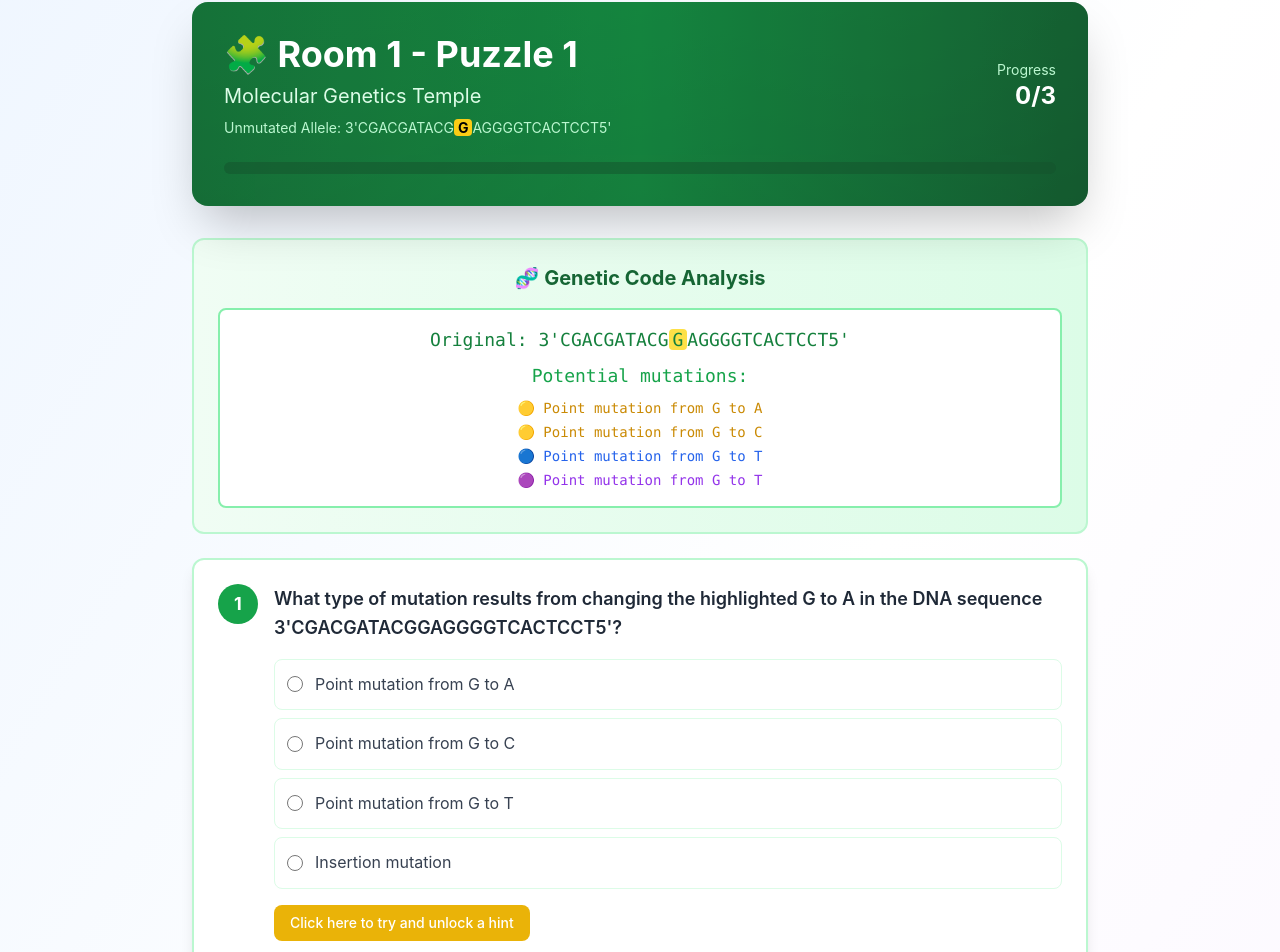
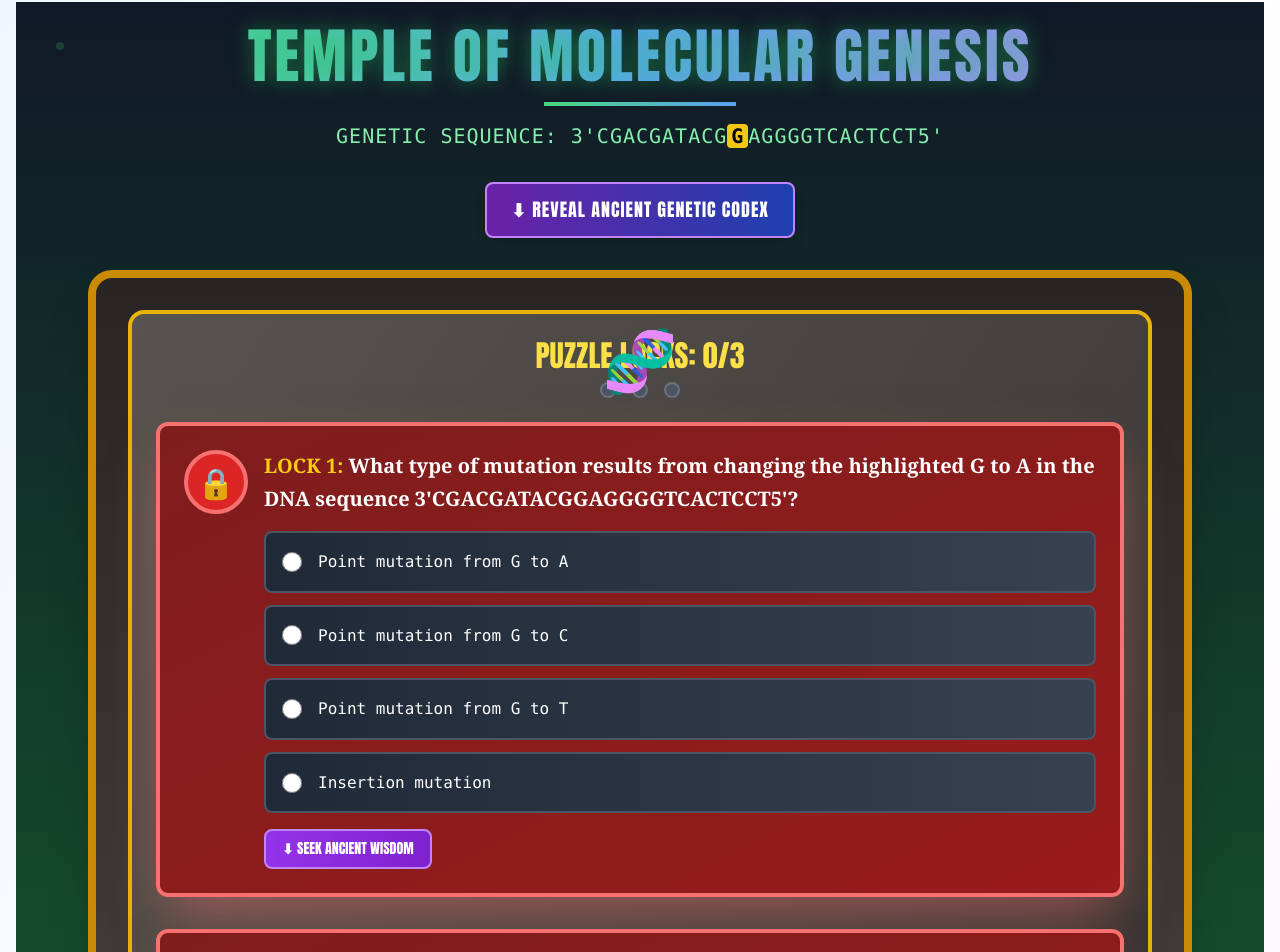
Before and after one commit to Rrivard5/Genetics-Puzzle-Game-1.1, a React (Vite) app: page /room1 in a window 1280 px wide. Shown: the part 100-1052 px from the top of the page. Built offline with nearby package versions, Linux system fonts and the light colour scheme.

Commit message:
Update Room1.jsx
Trying to make more pretty and include table

```diff
--- a/src/pages/Room1.jsx
+++ b/src/pages/Room1.jsx
@@ -8,6 +8,7 @@ export default function Room1() {
   const [error, setError] = useState(null)
   const [isSubmitting, setIsSubmitting] = useState(false)
   const [showHint, setShowHint] = useState({})
+  const [showGeneticCode, setShowGeneticCode] = useState(false)
   const navigate = useNavigate()
   const { setRoomUnlocked, setCurrentProgress } = useGame()
 
@@ -23,12 +24,12 @@ export default function Room1() {
   const handleSubmit = async () => {
     const unanswered = puzzles.find(p => !responses[p.id])
     if (unanswered) {
-      setError('Please answer all questions before submitting.')
+      setError('ALL PUZZLE LOCKS MUST BE ACTIVATED TO PROCEED')
       return
     }
 
     setIsSubmitting(true)
-    await new Promise(resolve => setTimeout(resolve, 500))
+    await new Promise(resolve => setTimeout(resolve, 1000))
 
     const allCorrect = puzzles.every(p => p.answer === responses[p.id])
 
@@ -37,80 +38,172 @@ export default function Room1() {
       setCurrentProgress(25)
       navigate('/room2')
     } else {
-      setError('Unfortunately, the code you put into the door was incorrect and the door does not budge when you push on it. Check your answers and try again. Remember, you can ask for a hint.')
+      setError('ANCIENT LOCKS REMAIN SEALED. THE SPIRITS REJECT YOUR ANSWERS. SEEK THE TRUTH IN THE GENETIC CODEX.')
     }
 
     setIsSubmitting(false)
   }
 
   const answeredCount = Object.keys(responses).length
-  const progressPercentage = (answeredCount / puzzles.length) * 100
+  const isLockSolved = (puzzleId) => responses[puzzleId] === puzzles.find(p => p.id === puzzleId)?.answer
 
   return (
-    <div className="max-w-4xl mx-auto">
-      {/* Room Header with Jungle Theme */}
-      <div className="relative bg-gradient-to-r from-green-800 via-green-700 to-green-900 text-white rounded-2xl p-8 mb-8 shadow-2xl overflow-hidden">
-        {/* Jungle Pattern Overlay */}
+    <div className="min-h-screen bg-gradient-to-b from-gray-900 via-green-900 to-black relative overflow-hidden">
+      {/* Animated Background Elements */}
       <div className="absolute inset-0 opacity-20">
-          <div className="absolute inset-0 bg-gradient-to-br from-green-600 to-green-800"></div>
-          <div className="absolute inset-0 bg-[radial-gradient(circle_at_20%_50%,rgba(34,197,94,0.3),transparent_50%)]"></div>
-          <div className="absolute inset-0 bg-[radial-gradient(circle_at_80%_20%,rgba(34,197,94,0.3),transparent_50%)]"></div>
+        <div className="absolute top-10 left-10 w-2 h-2 bg-green-400 rounded-full animate-pulse"></div>
+        <div className="absolute top-32 right-20 w-1 h-1 bg-blue-400 rounded-full animate-ping"></div>
+        <div className="absolute bottom-20 left-32 w-1 h-1 bg-yellow-400 rounded-full animate-pulse"></div>
+        <div className="absolute top-1/2 right-10 w-2 h-2 bg-purple-400 rounded-full animate-ping"></div>
       </div>
 
-        <div className="relative z-10 flex items-center justify-between flex-wrap gap-4">
-          <div>
-            <h1 className="text-3xl md:text-4xl font-bold mb-2">🧩 Room 1 - Puzzle 1</h1>
-            <p className="text-xl text-green-100">Molecular Genetics Temple</p>
-            <p className="text-sm text-green-200 mt-2">Unmutated Allele: 3'CGACGATACG<span className="bg-yellow-400 text-black px-1 rounded font-bold">G</span>AGGGGTCACTCCT5'</p>
+      <div className="relative z-10 max-w-6xl mx-auto p-6">
+        {/* Temple Header */}
+        <div className="text-center mb-8">
+          <h1 className="text-6xl font-bold mb-4 text-transparent bg-clip-text bg-gradient-to-r from-green-400 via-blue-400 to-purple-400"
+              style={{ fontFamily: 'Impact, "Arial Black", sans-serif', letterSpacing: '3px', textShadow: '0 0 20px rgba(34, 197, 94, 0.5)' }}>
+            TEMPLE OF MOLECULAR GENESIS
+          </h1>
+          <div className="h-1 w-48 mx-auto bg-gradient-to-r from-green-400 to-blue-400 mb-4 animate-pulse"></div>
+          <p className="text-xl text-green-300 font-mono tracking-wider">
+            GENETIC SEQUENCE: 3'CGACGATACG<span className="bg-yellow-400 text-black px-1 rounded font-bold animate-pulse">G</span>AGGGGTCACTCCT5'
+          </p>
         </div>
-          <div className="text-right">
-            <div className="text-sm text-green-200">Progress</div>
-            <div className="text-2xl font-bold">{answeredCount}/{puzzles.length}</div>
+
+        {/* Genetic Code Table */}
+        <div className="mb-8 flex justify-center">
+          <button
+            onClick={() => setShowGeneticCode(!showGeneticCode)}
+            className="bg-gradient-to-r from-purple-800 to-blue-800 text-white px-6 py-3 rounded-lg font-bold text-lg border-2 border-purple-400 hover:border-purple-300 transition-all transform hover:scale-105 shadow-lg"
+            style={{ fontFamily: 'Impact, "Arial Black", sans-serif', letterSpacing: '1px' }}
+          >
+            {showGeneticCode ? '⬆ HIDE' : '⬇ REVEAL'} ANCIENT GENETIC CODEX
+          </button>
+        </div>
+
+        {showGeneticCode && (
+          <div className="mb-8 bg-gradient-to-br from-indigo-900 via-purple-900 to-black border-4 border-purple-400 rounded-xl p-6 shadow-2xl">
+            <h3 className="text-center text-2xl font-bold text-purple-300 mb-4" style={{ fontFamily: 'Impact, "Arial Black", sans-serif' }}>
+              🧬 ALIEN GENETIC TRANSLATION MATRIX 🧬
+            </h3>
+            <div className="overflow-x-auto">
+              <table className="w-full border-collapse">
+                <thead>
+                  <tr>
+                    <th className="border-2 border-purple-400 p-2 text-center bg-gradient-to-br from-purple-800 to-indigo-800">
+                      <div className="text-purple-200 font-bold">Second letter</div>
+                    </th>
+                    <th className="border-2 border-purple-400 p-2 bg-blue-800 text-white font-bold">U</th>
+                    <th className="border-2 border-purple-400 p-2 bg-yellow-700 text-white font-bold">C</th>
+                    <th className="border-2 border-purple-400 p-2 bg-green-700 text-white font-bold">A</th>
+                    <th className="border-2 border-purple-400 p-2 bg-purple-700 text-white font-bold">G</th>
+                    <th className="border-2 border-purple-400 p-2 text-center bg-gradient-to-br from-purple-800 to-indigo-800">
+                      <div className="text-purple-200 font-bold">Third letter</div>
+                    </th>
+                  </tr>
+                </thead>
+                <tbody className="text-sm font-mono">
+                  <tr>
+                    <td rowSpan="4" className="border-2 border-purple-400 p-2 text-center bg-blue-800 text-white font-bold">U</td>
+                    <td className="border border-purple-400 p-1 bg-gray-800 text-white">UUU<br/>UUC} <span className="text-yellow-300">Phe</span></td>
+                    <td className="border border-purple-400 p-1 bg-gray-800 text-white">UCU<br/>UCC<br/>UCA<br/>UCG} <span className="text-yellow-300">Ser</span></td>
+                    <td className="border border-purple-400 p-1 bg-gray-800 text-white">UAU<br/>UAC} <span className="text-yellow-300">Tyr</span><br/>UAA <span className="text-red-400">Stop</span><br/>UAG <span className="text-red-400">Stop</span></td>
+                    <td className="border border-purple-400 p-1 bg-gray-800 text-white">UGU<br/>UGC} <span className="text-yellow-300">Cys</span><br/>UGA <span className="text-red-400">Stop</span><br/>UGG <span className="text-yellow-300">Trp</span></td>
+                    <td rowSpan="4" className="border-2 border-purple-400 p-2 text-center bg-purple-800 text-white font-bold">U<br/>C<br/>A<br/>G</td>
+                  </tr>
+                  <tr>
+                    <td className="border border-purple-400 p-1 bg-gray-800 text-white">UUA<br/>UUG} <span className="text-yellow-300">Leu</span></td>
+                    <td className="border border-purple-400 p-1 bg-gray-800 text-white"></td>
+                    <td className="border border-purple-400 p-1 bg-gray-800 text-white"></td>
+                    <td className="border border-purple-400 p-1 bg-gray-800 text-white"></td>
+                  </tr>
+                  <tr>
+                    <td rowSpan="4" className="border-2 border-purple-400 p-2 text-center bg-yellow-700 text-white font-bold">C</td>
+                    <td className="border border-purple-400 p-1 bg-gray-800 text-white">CUU<br/>CUC<br/>CUA<br/>CUG} <span className="text-yellow-300">Leu</span></td>
+                    <td className="border border-purple-400 p-1 bg-gray-800 text-white">CCU<br/>CCC<br/>CCA<br/>CCG} <span className="text-yellow-300">Pro</span></td>
+                    <td className="border border-purple-400 p-1 bg-gray-800 text-white">CAU<br/>CAC} <span className="text-yellow-300">His</span><br/>CAA<br/>CAG} <span className="text-yellow-300">Gln</span></td>
+                    <td className="border border-purple-400 p-1 bg-gray-800 text-white">CGU<br/>CGC<br/>CGA<br/>CGG} <span className="text-yellow-300">Arg</span></td>
+                  </tr>
+                  <tr>
+                    <td rowSpan="4" className="border-2 border-purple-400 p-2 text-center bg-green-700 text-white font-bold">A</td>
+                    <td className="border border-purple-400 p-1 bg-gray-800 text-white">AUU<br/>AUC<br/>AUA} <span className="text-yellow-300">Ile</span><br/><span className="text-red-300">AUG</span> <span className="text-yellow-300">Met</span></td>
+                    <td className="border border-purple-400 p-1 bg-gray-800 text-white">ACU<br/>ACC<br/>ACA<br/>ACG} <span className="text-yellow-300">Thr</span></td>
+                    <td className="border border-purple-400 p-1 bg-gray-800 text-white">AAU<br/>AAC} <span className="text-yellow-300">Asn</span><br/>AAA<br/>AAG} <span className="text-yellow-300">Lys</span></td>
+                    <td className="border border-purple-400 p-1 bg-gray-800 text-white">AGU<br/>AGC} <span className="text-yellow-300">Ser</span><br/>AGA<br/>AGG} <span className="text-yellow-300">Arg</span></td>
+                  </tr>
+                  <tr>
+                    <td rowSpan="4" className="border-2 border-purple-400 p-2 text-center bg-purple-700 text-white font-bold">G</td>
+                    <td className="border border-purple-400 p-1 bg-gray-800 text-white">GUU<br/>GUC<br/>GUA<br/>GUG} <span className="text-yellow-300">Val</span></td>
+                    <td className="border border-purple-400 p-1 bg-gray-800 text-white">GCU<br/>GCC<br/>GCA<br/>GCG} <span className="text-yellow-300">Ala</span></td>
+                    <td className="border border-purple-400 p-1 bg-gray-800 text-white">GAU<br/>GAC} <span className="text-yellow-300">Asp</span><br/>GAA<br/>GAG} <span className="text-yellow-300">Glu</span></td>
+                    <td className="border border-purple-400 p-1 bg-gray-800 text-white">GGU<br/>GGC<br/>GGA<br/>GGG} <span className="text-yellow-300">Gly</span></td>
+                  </tr>
+                </tbody>
+              </table>
+            </div>
+          </div>
+        )}
+
+        {/* Ancient Door with Puzzle Locks */}
+        <div className="relative">
+          {/* Door Frame */}
+          <div className="bg-gradient-to-b from-stone-800 via-stone-700 to-stone-900 rounded-3xl p-8 border-8 border-yellow-600 shadow-2xl">
+            {/* Door Surface */}
+            <div className="bg-gradient-to-br from-stone-600 via-stone-700 to-stone-800 rounded-2xl p-6 border-4 border-yellow-500 relative">
+
+              {/* Ancient Symbols */}
+              <div className="absolute top-4 left-1/2 transform -translate-x-1/2 text-6xl text-yellow-400 animate-pulse">
+                🧬
+              </div>
+
+              {/* Progress Indicator */}
+              <div className="text-center mb-6">
+                <h2 className="text-3xl font-bold text-yellow-300 mb-2" style={{ fontFamily: 'Impact, "Arial Black", sans-serif' }}>
+                  PUZZLE LOCKS: {answeredCount}/3
+                </h2>
+                <div className="flex justify-center space-x-4">
+                  {puzzles.map((puzzle, index) => (
+                    <div key={puzzle.id} className={`w-4 h-4 rounded-full border-2 ${
+                      isLockSolved(puzzle.id) ? 'bg-green-400 border-green-300 animate-pulse' :
+                      responses[puzzle.id] ? 'bg-yellow-400 border-yellow-300' :
+                      'bg-gray-600 border-gray-500'
+                    }`}></div>
+                  ))}
                 </div>
               </div>
 
-        <div className="relative z-10 mt-6 bg-green-900 bg-opacity-50 rounded-full h-3">
-          <div
-            className="bg-yellow-400 rounded-full h-3 transition-all duration-300"
-            style={{ width: `${progressPercentage}%` }}
-          ></div>
-        </div>
+              {/* Puzzle Locks */}
+              <div className="space-y-8">
+                {puzzles.map((puzzle, index) => (
+                  <div key={puzzle.id} className="relative">
+                    {/* Lock Container */}
+                    <div className={`border-4 rounded-xl p-6 transition-all duration-500 ${
+                      isLockSolved(puzzle.id) ? 'border-green-400 bg-gradient-to-br from-green-900 to-green-800 shadow-green-400/50' :
+                      responses[puzzle.id] ? 'border-yellow-400 bg-gradient-to-br from-yellow-900 to-yellow-800 shadow-yellow-400/50' :
+                      'border-red-400 bg-gradient-to-br from-red-900 to-red-800 shadow-red-400/50'
+                    } shadow-2xl`}>
+
+                      {/* Lock Symbol */}
+                      <div className="flex items-start gap-4">
+                        <div className={`flex-shrink-0 w-16 h-16 rounded-full flex items-center justify-center text-3xl font-bold border-4 ${
+                          isLockSolved(puzzle.id) ? 'bg-green-500 border-green-300 text-white' :
+                          responses[puzzle.id] ? 'bg-yellow-500 border-yellow-300 text-black' :
+                          'bg-red-600 border-red-400 text-white'
+                        }`} style={{ fontFamily: 'Impact, "Arial Black", sans-serif' }}>
+                          {isLockSolved(puzzle.id) ? '🔓' : responses[puzzle.id] ? '🔶' : '🔒'}
                         </div>
 
-      {/* DNA Sequence Display */}
-      <div className="bg-gradient-to-r from-green-50 to-green-100 border-2 border-green-200 rounded-xl p-6 mb-6">
-        <div className="text-center">
-          <h2 className="text-xl font-bold text-green-800 mb-4">🧬 Genetic Code Analysis</h2>
-          <div className="bg-white rounded-lg p-4 font-mono text-lg border-2 border-green-300">
-            <div className="mb-2 text-green-700">Original: 3'CGACGATACG<span className="bg-yellow-300 px-1 rounded">G</span>AGGGGTCACTCCT5'</div>
-            <div className="text-green-600">Potential mutations:</div>
-            <div className="text-sm mt-2 space-y-1">
-              <div className="text-yellow-600">🟡 Point mutation from G to A</div>
-              <div className="text-yellow-600">🟡 Point mutation from G to C</div>
-              <div className="text-blue-600">🔵 Point mutation from G to T</div>
-              <div className="text-purple-600">🟣 Point mutation from G to T</div>
-            </div>
-          </div>
-        </div>
-      </div>
+                        <div className="flex-1">
+                          <h3 className="text-xl font-bold text-white mb-4 leading-relaxed" style={{ fontFamily: 'Georgia, serif' }}>
+                            <span className="text-yellow-400">LOCK {index + 1}:</span> {puzzle.question}
+                          </h3>
 
-      {/* Questions */}
-      <div className="space-y-6">
-        {puzzles.map((puzzle, index) => (
-          <div key={puzzle.id} className="bg-white rounded-xl shadow-lg p-6 border-2 border-green-200">
-            <div className="flex items-start gap-4">
-              <div className="flex-shrink-0 w-10 h-10 bg-green-600 text-white rounded-full flex items-center justify-center font-bold text-lg">
-                {index + 1}
-              </div>
-              <div className="flex-1">
-                <h3 className="text-lg font-semibold text-gray-800 mb-4 leading-relaxed">
-                  {puzzle.question}
-                </h3>
-                <div className="space-y-2 mb-4">
+                          {/* Answer Options */}
+                          <div className="space-y-3">
                             {puzzle.options.map((option, optIndex) => (
                               <label
                                 key={optIndex}
-                      className="flex items-center p-3 rounded-lg hover:bg-green-50 cursor-pointer transition-colors border border-green-100"
+                                className="flex items-center p-4 rounded-lg cursor-pointer transition-all border-2 hover:scale-102 transform bg-gradient-to-r from-gray-800 to-gray-700 border-gray-600 hover:border-yellow-400 hover:shadow-lg group"
                               >
                                 <input
                                   type="radio"
@@ -118,9 +211,9 @@ export default function Room1() {
                                   value={option}
                                   checked={responses[puzzle.id] === option}
                                   onChange={(e) => handleChange(e, puzzle.id)}
-                        className="mr-3 h-4 w-4 text-green-600 border-gray-300 focus:ring-green-500"
+                                  className="mr-4 h-5 w-5 text-yellow-500 border-gray-400 focus:ring-yellow-500 focus:ring-2"
                                 />
-                      <span className="text-gray-700">{option}</span>
+                                <span className="text-white font-mono group-hover:text-yellow-300 transition-colors">{option}</span>
                               </label>
                             ))}
                           </div>
@@ -130,14 +223,15 @@ export default function Room1() {
                             <div className="mt-4">
                               <button
                                 onClick={() => toggleHint(puzzle.id)}
-                      className="bg-yellow-500 hover:bg-yellow-600 text-white px-4 py-2 rounded-lg text-sm font-medium transition-colors"
+                                className="bg-gradient-to-r from-purple-600 to-purple-700 hover:from-purple-700 hover:to-purple-800 text-white px-4 py-2 rounded-lg text-sm font-bold transition-all transform hover:scale-105 border-2 border-purple-400"
+                                style={{ fontFamily: 'Impact, "Arial Black", sans-serif' }}
                               >
-                      {showHint[puzzle.id] ? 'Hide Hint' : 'Click here to try and unlock a hint'}
+                                {showHint[puzzle.id] ? '⬆ HIDE ANCIENT WISDOM' : '⬇ SEEK ANCIENT WISDOM'}
                               </button>
                               {showHint[puzzle.id] && (
-                      <div className="mt-3 bg-yellow-50 border border-yellow-200 rounded-lg p-4">
-                        <p className="text-yellow-800 text-sm">💡 {puzzle.hint}</p>
-                        <p className="text-xs text-yellow-600 mt-2">Please record on your worksheet that you used this hint.</p>
+                                <div className="mt-3 bg-gradient-to-r from-purple-900 to-indigo-900 border-2 border-purple-400 rounded-lg p-4">
+                                  <p className="text-purple-200 text-sm font-mono">🔮 {puzzle.hint}</p>
+                                  <p className="text-xs text-purple-400 mt-2 font-mono">Record this wisdom usage on your sacred scrolls.</p>
                                 </div>
                               )}
                             </div>
@@ -145,39 +239,54 @@ export default function Room1() {
                         </div>
                       </div>
                     </div>
+                  </div>
                 ))}
               </div>
+            </div>
+          </div>
+        </div>
 
-      {/* Error Message */}
+        {/* Error Display */}
         {error && (
-        <div className="mt-6 bg-red-50 border-2 border-red-200 rounded-lg p-4">
-          <div className="flex items-center">
-            <span className="text-red-600 mr-2">🚫</span>
-            <span className="text-red-700 font-medium">{error}</span>
-          </div>
+          <div className="mt-8 bg-gradient-to-r from-red-900 to-red-800 border-4 border-red-400 rounded-xl p-6 text-center">
+            <div className="text-4xl mb-2">⚠️</div>
+            <p className="text-red-200 font-bold text-lg" style={{ fontFamily: 'Impact, "Arial Black", sans-serif', letterSpacing: '1px' }}>
+              {error}
+            </p>
           </div>
         )}
 
-      {/* Submit Button */}
-      <div className="mt-8 flex flex-col sm:flex-row gap-4 justify-center">
+        {/* Activation Button */}
+        <div className="mt-8 text-center">
           <button
             onClick={handleSubmit}
             disabled={isSubmitting}
-          className={`px-8 py-4 rounded-xl font-semibold text-lg shadow-lg transition-all duration-200 ${
+            className={`px-12 py-6 rounded-xl font-bold text-2xl shadow-2xl transition-all duration-300 border-4 ${
               isSubmitting
-              ? 'bg-gray-400 cursor-not-allowed'
-              : 'bg-gradient-to-r from-green-600 to-green-700 hover:from-green-700 hover:to-green-800 text-white hover:shadow-xl transform hover:-translate-y-0.5'
+                ? 'bg-gray-600 cursor-not-allowed border-gray-500'
+                : answeredCount === 3
+                ? 'bg-gradient-to-r from-green-500 to-emerald-600 hover:from-green-600 hover:to-emerald-700 text-white border-green-400 hover:border-green-300 transform hover:scale-105 animate-pulse'
+                : 'bg-gradient-to-r from-yellow-600 to-orange-600 hover:from-yellow-700 hover:to-orange-700 text-white border-yellow-400 hover:border-yellow-300 transform hover:scale-105'
             }`}
+            style={{ fontFamily: 'Impact, "Arial Black", sans-serif', letterSpacing: '2px' }}
           >
             {isSubmitting ? (
               <span className="flex items-center justify-center">
-              <div className="animate-spin rounded-full h-5 w-5 border-b-2 border-white mr-2"></div>
-              Unlocking Temple Door...
+                <div className="animate-spin rounded-full h-8 w-8 border-b-4 border-white mr-4"></div>
+                ANCIENT MECHANISMS ACTIVATING...
               </span>
+            ) : answeredCount === 3 ? (
+              '🚪 OPEN TEMPLE DOOR'
             ) : (
-            'Submit Temple Code'
+              `🔒 SOLVE ${3 - answeredCount} MORE LOCKS`
             )}
           </button>
+        </div>
+
+        {/* Footer */}
+        <div className="mt-8 text-center text-gray-400 font-mono text-sm">
+          "Only those who understand the language of life may pass..."
+        </div>
       </div>
     </div>
   )
```
Lines whose indentation alone changed are shown as unchanged.
